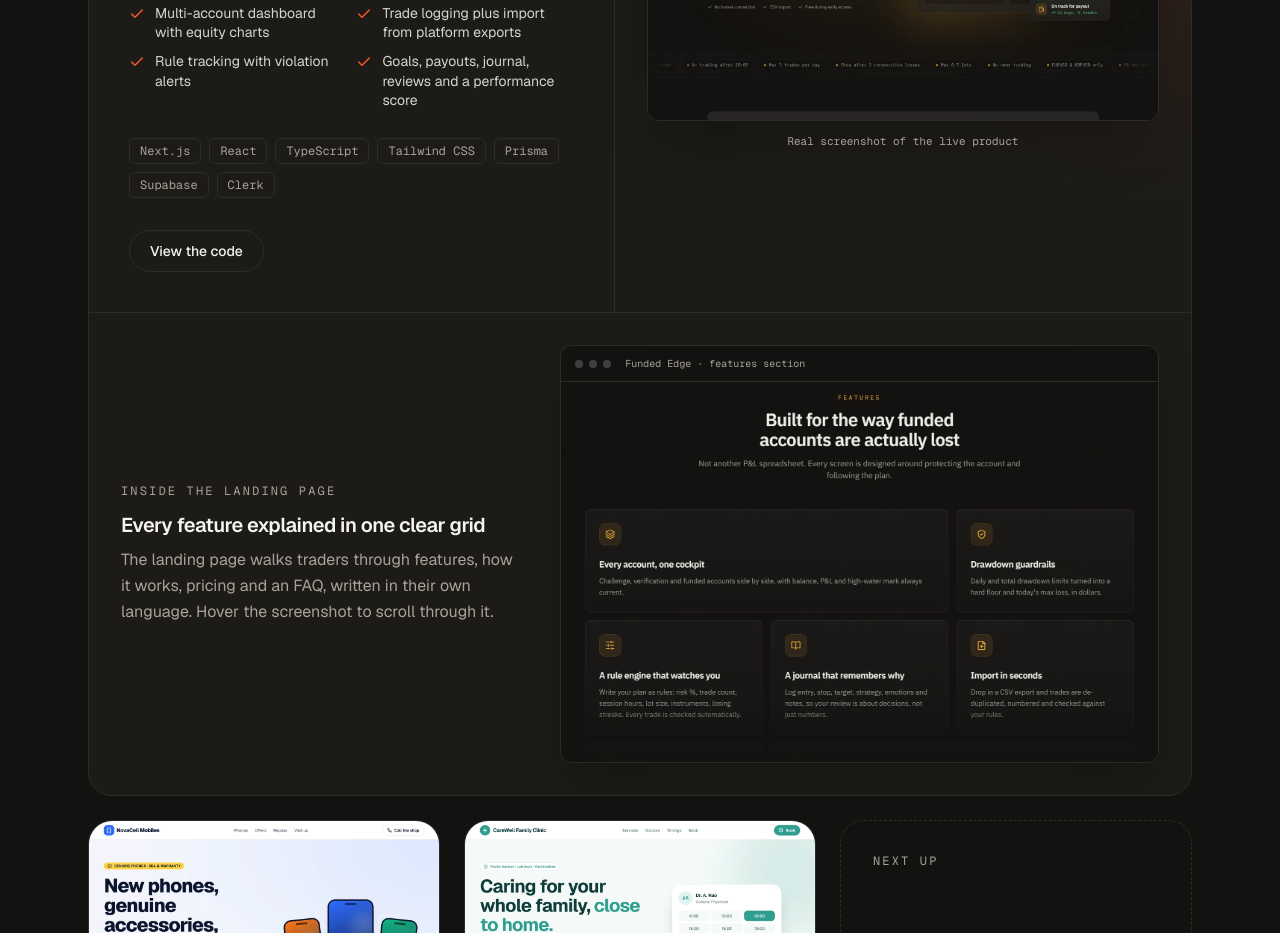
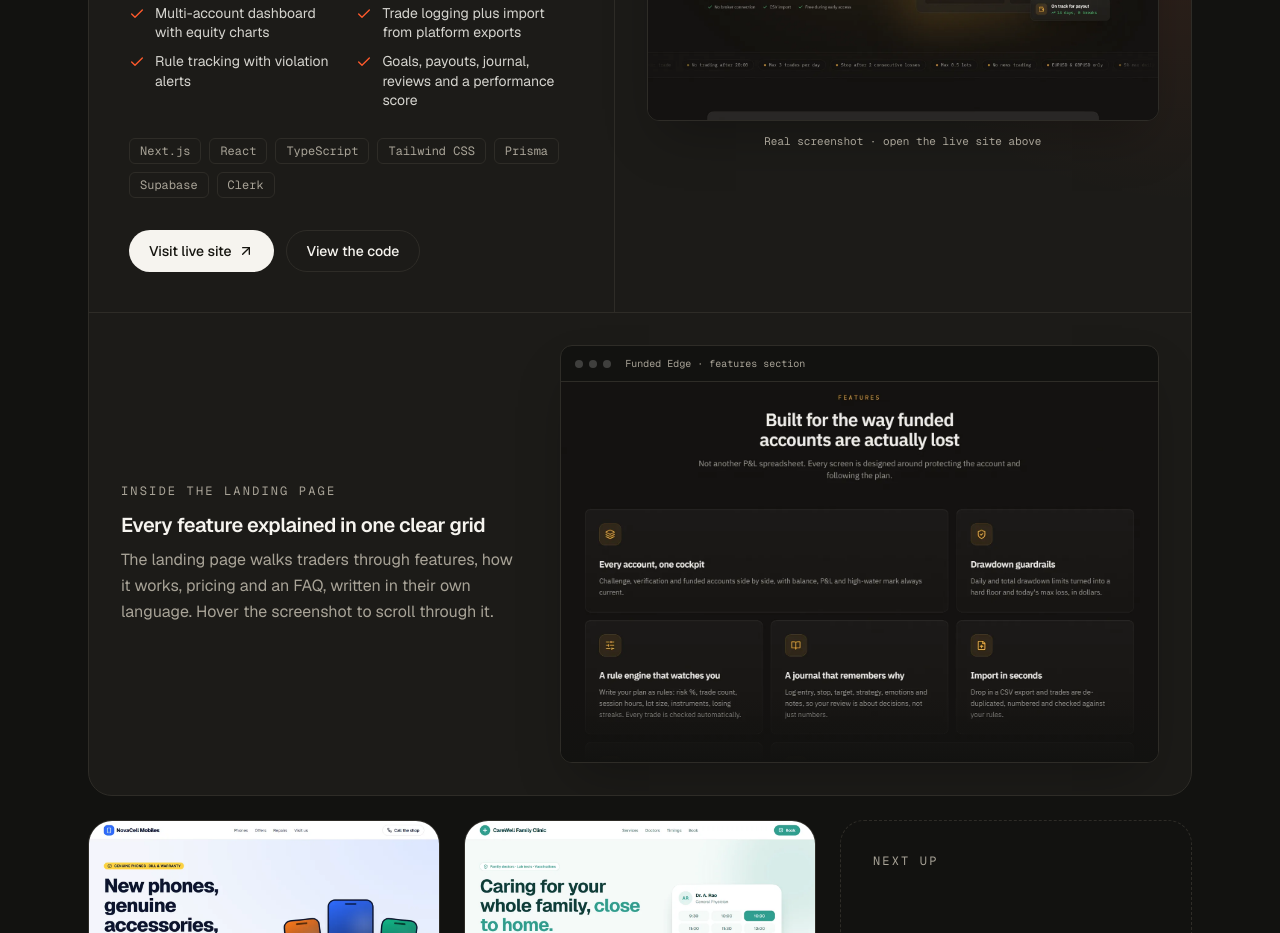
Before and after one commit to Itzharry07/harry-web-studio, a Next.js app: page / in a window 1280 px wide. Shown: the part 2800-3733 px from the top of the page. Built offline with nearby package versions, Linux system fonts and the light colour scheme; no server answers.

Commit message:
Link the live Funded Edge site from the case study

```diff
--- a/scripts/site-test.mjs
+++ b/scripts/site-test.mjs
@@ -134,6 +134,8 @@ for (const [label, viewport] of [
   check(waUrl.startsWith(WA) && waUrl.includes("Test Owner") && waUrl.includes("I need a website"), T("form opens WhatsApp to Harry with the message"), waUrl.slice(0, 90));
   check(await page.getByText("Almost done: tap Send in WhatsApp").isVisible(), T("form shows the 'tap Send' screen"));
   check(await page.getByRole("link", { name: "Send by email instead" }).isVisible(), T("email fallback offered"));
+  const fe = await page.locator('#work a[href="https://funded-edge-coral.vercel.app"]').count();
+  check(fe === 1, T("Funded Edge 'Visit live site' link present"));
   const directWa = await page.locator('#contact a[href^="https://wa.me/918105272320"]').count();
   check(directWa >= 1, T("WhatsApp contact link present"));
 
--- a/src/components/work.tsx
+++ b/src/components/work.tsx
@@ -98,7 +98,7 @@ export function Work() {
                 className="block h-auto w-full"
               />
             </BrowserFrame>
-            <p className="mt-3 text-center font-mono text-[11px] text-night-muted">Real screenshot of the live product</p>
+            <p className="mt-3 text-center font-mono text-[11px] text-night-muted">Real screenshot · open the live site above</p>
           </div>
 
           {/* Second screenshot: hover (or tab to it) to scroll through the features section */}
--- a/src/content/site.ts
+++ b/src/content/site.ts
@@ -42,7 +42,7 @@ export const site = {
 
   /** Links for the Funded Edge case study. Leave empty to hide a button. */
   fundedEdge: {
-    liveUrl: "",
+    liveUrl: "https://funded-edge-coral.vercel.app",
     repoUrl: "https://github.com/Itzharry07/Funded-Edge",
   },
 } as const;
```
